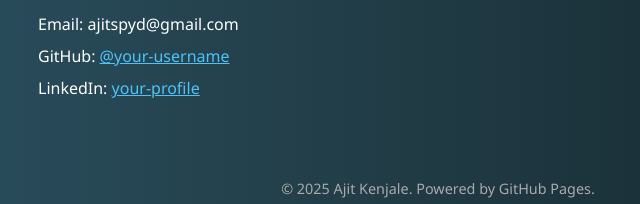
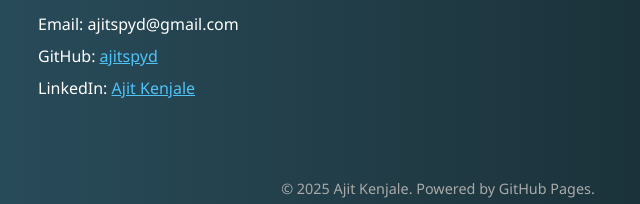
Before and after one commit to ajitspyd/ajitspyd.github.io, a plain HTML site: page index.html in a window 1280 px wide. Shown: the part 850-1054 px from the top of the page, 202-842 px from the left. Drawn offline with Linux system fonts and the light colour scheme.

Commit message:
Update index.html

```diff
--- a/index.html
+++ b/index.html
@@ -87,8 +87,8 @@
       <h2>Contact</h2>
       <ul>
         <li>Email: ajitspyd@gmail.com</li>
-        <li>GitHub: <a href="https://github.com/ajitspyd" target="_blank" style="color:#4fc3f7;">@your-username</a></li>
-        <li>LinkedIn: <a href="https://linkedin.com/in/ajitspyd" target="_blank" style="color:#4fc3f7;">your-profile</a></li>
+        <li>GitHub: <a href="https://github.com/ajitspyd" target="_blank" style="color:#4fc3f7;">ajitspyd</a></li>
+        <li>LinkedIn: <a href="https://linkedin.com/in/ajitspyd" target="_blank" style="color:#4fc3f7;">Ajit Kenjale</a></li>
       </ul>
     </section>
   </div>
```
